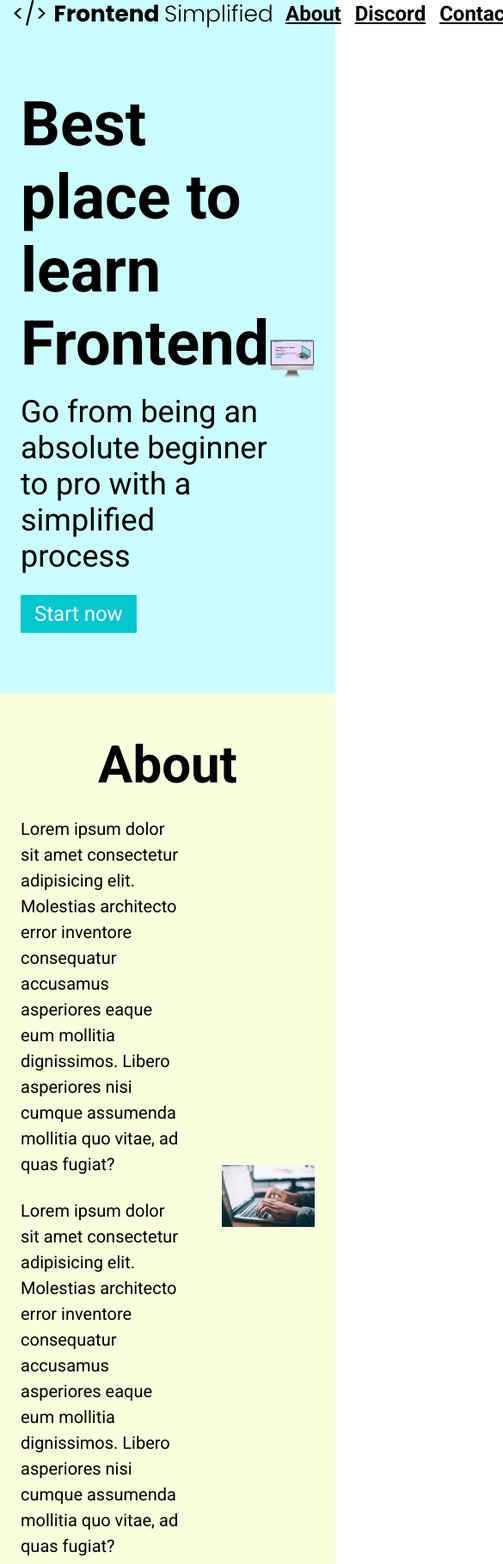
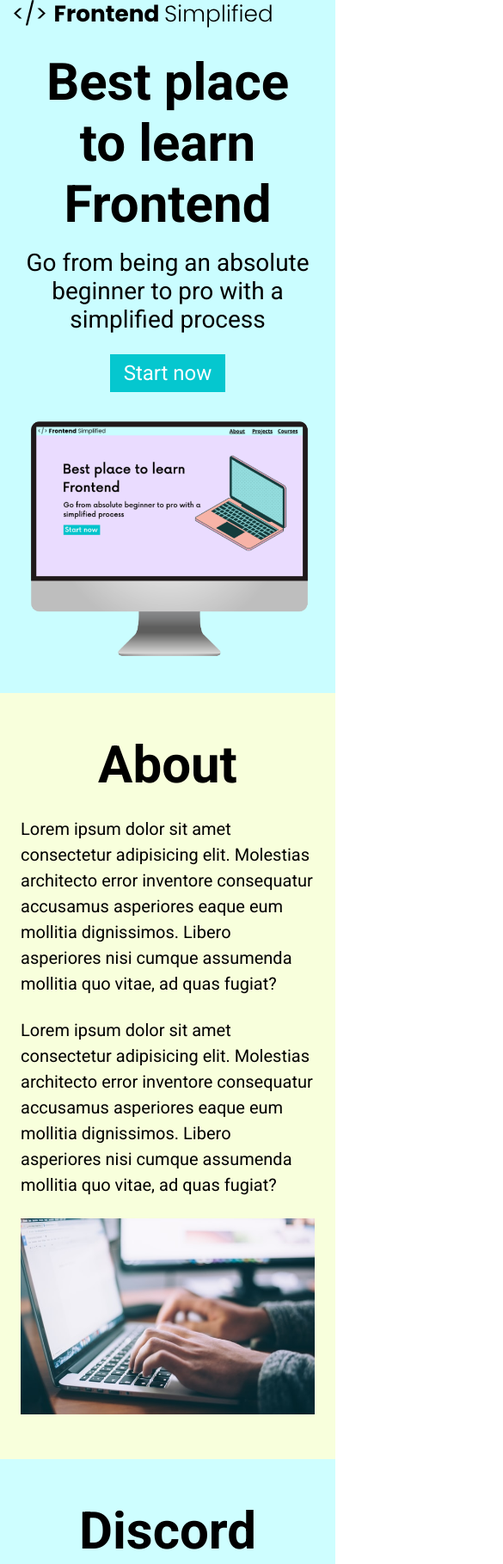
Before and after one commit to nelboy77212/My-First-Project, a plain HTML site: page index.html in a window 390 px wide. Shown: the top 1819 px of the page at 86% size, 585 px wide, since content can reach past the window. Drawn offline with Linux system fonts and the light colour scheme.

Commit message:
Added Media Queries

```diff
--- a/index.html
+++ b/index.html
@@ -20,10 +20,10 @@
         </nav>
         <header>
             <div class="row">
-                <div>
+                <div class="home__description">
                     <h1> Best place to learn Frontend</h1>
                     <p class="subheader">Go from being an absolute beginner to pro with a simplified process</p>
-                    <button>Start now</button>
+                    <button class="home__description--button">Start now</button>
                 </div>
                 <figure>
                     <img src="assets/laptop.png " alt="Home page image">
--- a/style.css
+++ b/style.css
@@ -73,6 +73,7 @@
   align-items: center;
   justify-content: center;
 }
+
 /*
 
 ABOUT
@@ -150,6 +151,7 @@
   display: flex;
   flex-direction: column;
   margin: 0 auto;
+  padding: 0 24px;
 }
 
 input,
@@ -178,9 +180,75 @@
 }
 
 .footer__links {
-    margin-bottom: 32px;
+  margin-bottom: 32px;
 }
 
 .footer__link {
-    padding: 0 16px;
+  padding: 0 16px;
 }
+
+/* SMALL PHONES, TABLETS, LARGE SMARTPHONES */
+
+@media (max-width: 768px) {
+  .row {
+    flex-direction: column;
+  }
+
+  .home__description {
+    margin-bottom: 24px;
+    display: flex;
+    flex-direction: column;
+    align-items: center;
+  }
+
+  .home__description--button {
+    max-width: 240px;
+  }
+
+  h1 {
+    text-align: center;
+    font-size: 60px;
+  }
+
+  .subheader {
+    text-align: center;
+    font-size: 28px;
+  }
+
+  ul {
+    display: none;
+  }
+
+  .section__description {
+    flex-direction: column;
+  }
+
+  .section__description--wrapper {
+    width: 100%;
+  }
+
+  .about__img--wrapper {
+    width: 100%;
+  }
+
+  #discord .section__description {
+    flex-direction: column-reverse;
+  }
+
+  footer {
+    padding: 48px 24px;
+  }
+
+  .footer__logo {
+    max-width: 360px;
+  }
+
+  .footer__link {
+    padding: 0 4px;
+    font-size: 18px;
+  }
+
+  .footer__links {
+    margin-bottom: 24px;
+  }
+}
```
